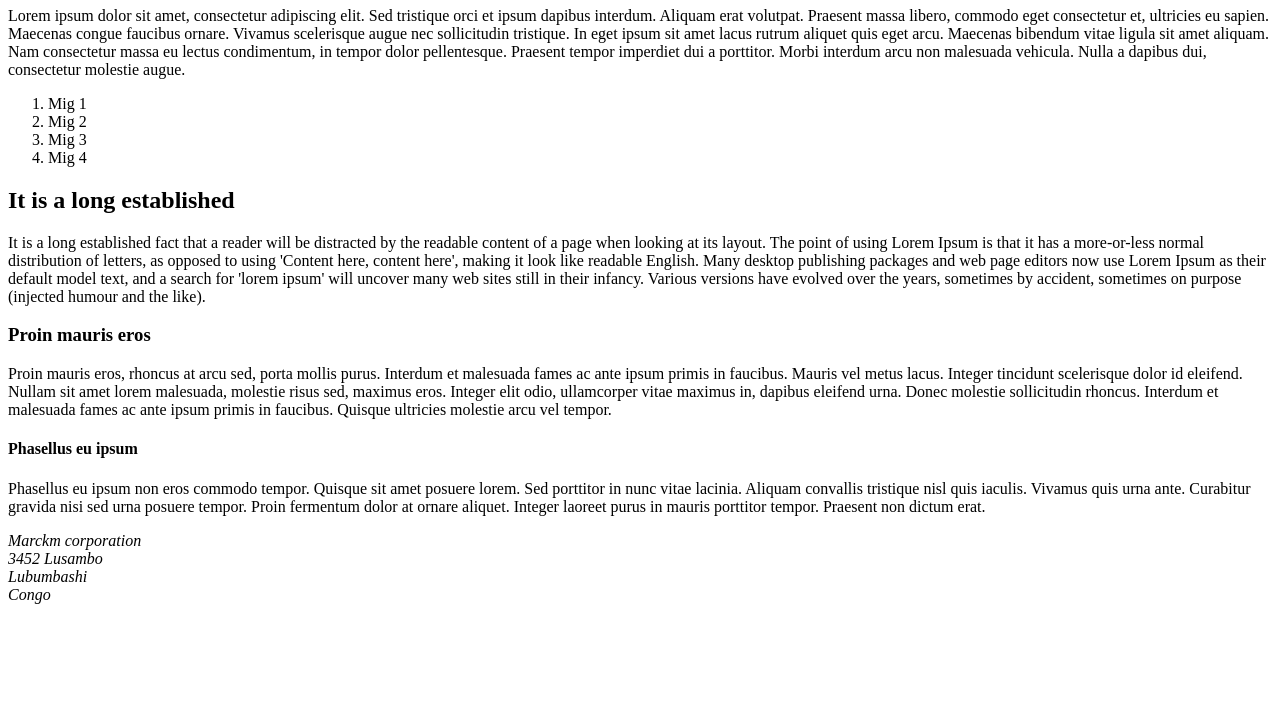
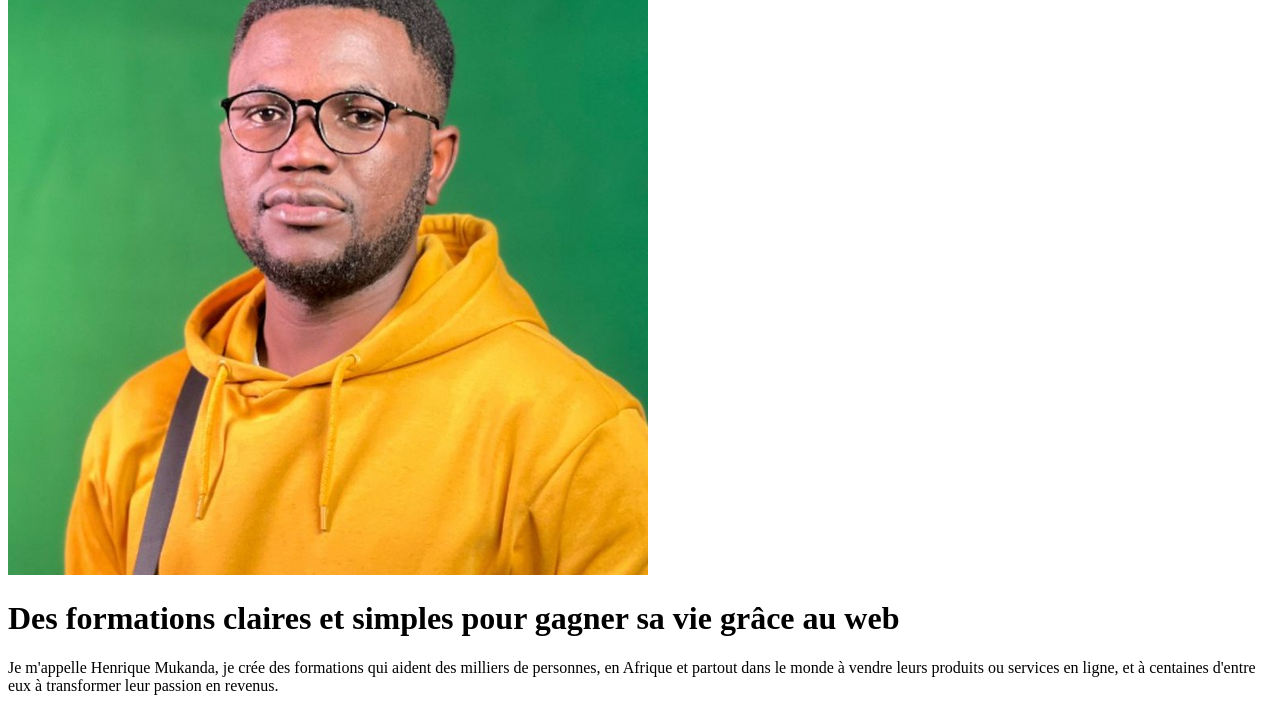
Before and after one commit to marcmukini/Marckm.github.io, a plain HTML site: page index.html in a window 1280 px wide. Shown: the part 73-800 px from the top of the page. Drawn offline with Linux system fonts and the light colour scheme.

Commit message:
mise a jour 3

```diff
--- a/index.html
+++ b/index.html
@@ -8,35 +8,9 @@
 
     <body>
 
-        <h1>Lorem ipsum dol</h1>
-
-        <p>Lorem ipsum dolor sit amet, consectetur adipiscing elit. Sed tristique orci et ipsum dapibus interdum. Aliquam erat volutpat. Praesent massa libero, commodo eget consectetur et, ultricies eu sapien. Maecenas congue faucibus ornare. Vivamus scelerisque augue nec sollicitudin tristique. In eget ipsum sit amet lacus rutrum aliquet quis eget arcu. Maecenas bibendum vitae ligula sit amet aliquam. Nam consectetur massa eu lectus condimentum, in tempor dolor pellentesque. Praesent tempor imperdiet dui a porttitor. Morbi interdum arcu non malesuada vehicula. Nulla a dapibus dui, consectetur molestie augue.</p>
-
-        <ol>
-            <li>Mig 1</li>
-            <li>Mig 2</li>
-            <li>Mig 3</li>
-            <li>Mig 4</li>
-        </ol>
-
-        <h2>It is a long established</h2>
-
-        <p>It is a long established fact that a reader will be distracted by the readable content of a page when looking at its layout. The point of using Lorem Ipsum is that it has a more-or-less normal distribution of letters, as opposed to using 'Content here, content here', making it look like readable English. Many desktop publishing packages and web page editors now use Lorem Ipsum as their default model text, and a search for 'lorem ipsum' will uncover many web sites still in their infancy. Various versions have evolved over the years, sometimes by accident, sometimes on purpose (injected humour and the like).</p>
-
-        <h3>Proin mauris eros</h3>
-
-        <p>Proin mauris eros, rhoncus at arcu sed, porta mollis purus. Interdum et malesuada fames ac ante ipsum primis in faucibus. Mauris vel metus lacus. Integer tincidunt scelerisque dolor id eleifend. Nullam sit amet lorem malesuada, molestie risus sed, maximus eros. Integer elit odio, ullamcorper vitae maximus in, dapibus eleifend urna. Donec molestie sollicitudin rhoncus. Interdum et malesuada fames ac ante ipsum primis in faucibus. Quisque ultricies molestie arcu vel tempor.</p>
-
-        <h4>Phasellus eu ipsum</h4>
-
-        <p>Phasellus eu ipsum non eros commodo tempor. Quisque sit amet posuere lorem. Sed porttitor in nunc vitae lacinia. Aliquam convallis tristique nisl quis iaculis. Vivamus quis urna ante. Curabitur gravida nisi sed urna posuere tempor. Proin fermentum dolor at ornare aliquet. Integer laoreet purus in mauris porttitor tempor. Praesent non dictum erat.</p>
-
-        <address>
-            Marckm corporation<br>
-            3452 Lusambo<br>
-            Lubumbashi<br>
-            Congo
-        </address>
+        <img src="img/1.jpg" alt="image de la page de presentation">
+        <h1>Des formations claires et simples pour gagner sa vie grâce au web</h1>
+        <p>Je m'appelle Henrique Mukanda, je crée des formations qui aident des milliers de personnes, en Afrique et partout dans le monde à vendre leurs produits ou services en ligne, et à centaines d'entre eux à transformer leur passion en revenus.</p>
 
     </body>
 
```
Also changed, not shown: codeMin.html (added, +44 -0 lines), img/1.jpg (added).
